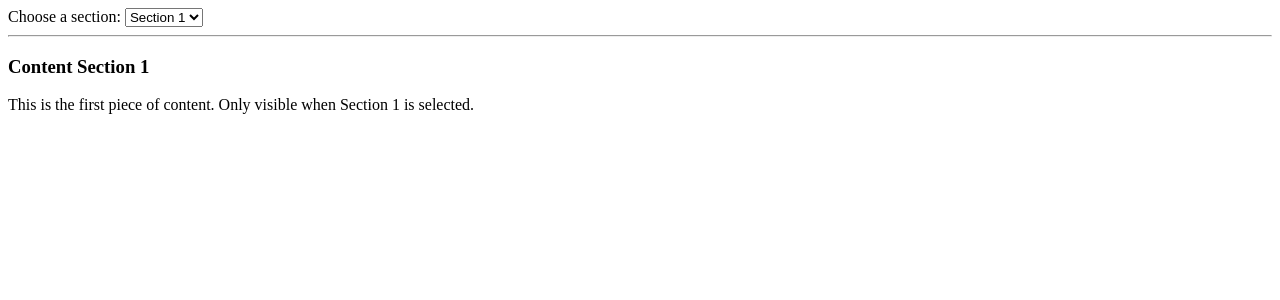
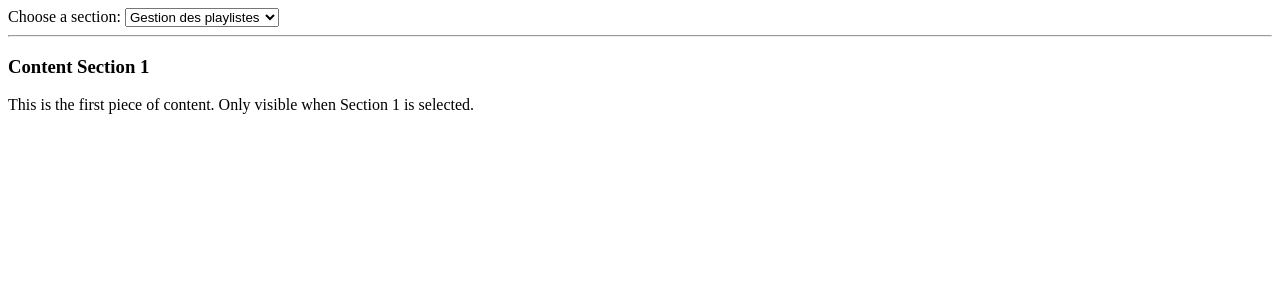
Before and after one commit to LazyToonG/S401, a Flask app: template MusiQuali/app/templates/newMarketing.html in a window 1280 px wide. Shown: the top 300 px of the page. Run offline with Flask 3, Linux system fonts and the light colour scheme; the template is opened without the code that fills it, so the values that code supplies are empty.

Commit message:
tout potit chgt

```diff
--- a/MusiQuali/app/templates/newMarketing.html
+++ b/MusiQuali/app/templates/newMarketing.html
@@ -8,9 +8,8 @@
 
     <label for="tabSelect">Choose a section:</label>
     <select id="tabSelect" onchange="switchTab()">
-        <option value="tab1">Section 1</option>
-        <option value="tab2">Section 2</option>
-        <option value="tab3">Section 3</option>
+        <option value="tab1">Gestion des playlistes</option>
+        <option value="tab2">Gestion des musiques</option>
     </select>
 
     <hr>
@@ -23,11 +22,6 @@
     <div id="tab2" class="tab-content">
         <h3>Content Section 2</h3>
         <p>You've switched to the second section! The others are now hidden.</p>
-    </div>
-
-    <div id="tab3" class="tab-content">
-        <h3>Content Section 3</h3>
-        <p>And this is the final section. No CSS required for the logic to work.</p>
     </div>
 
 
```
